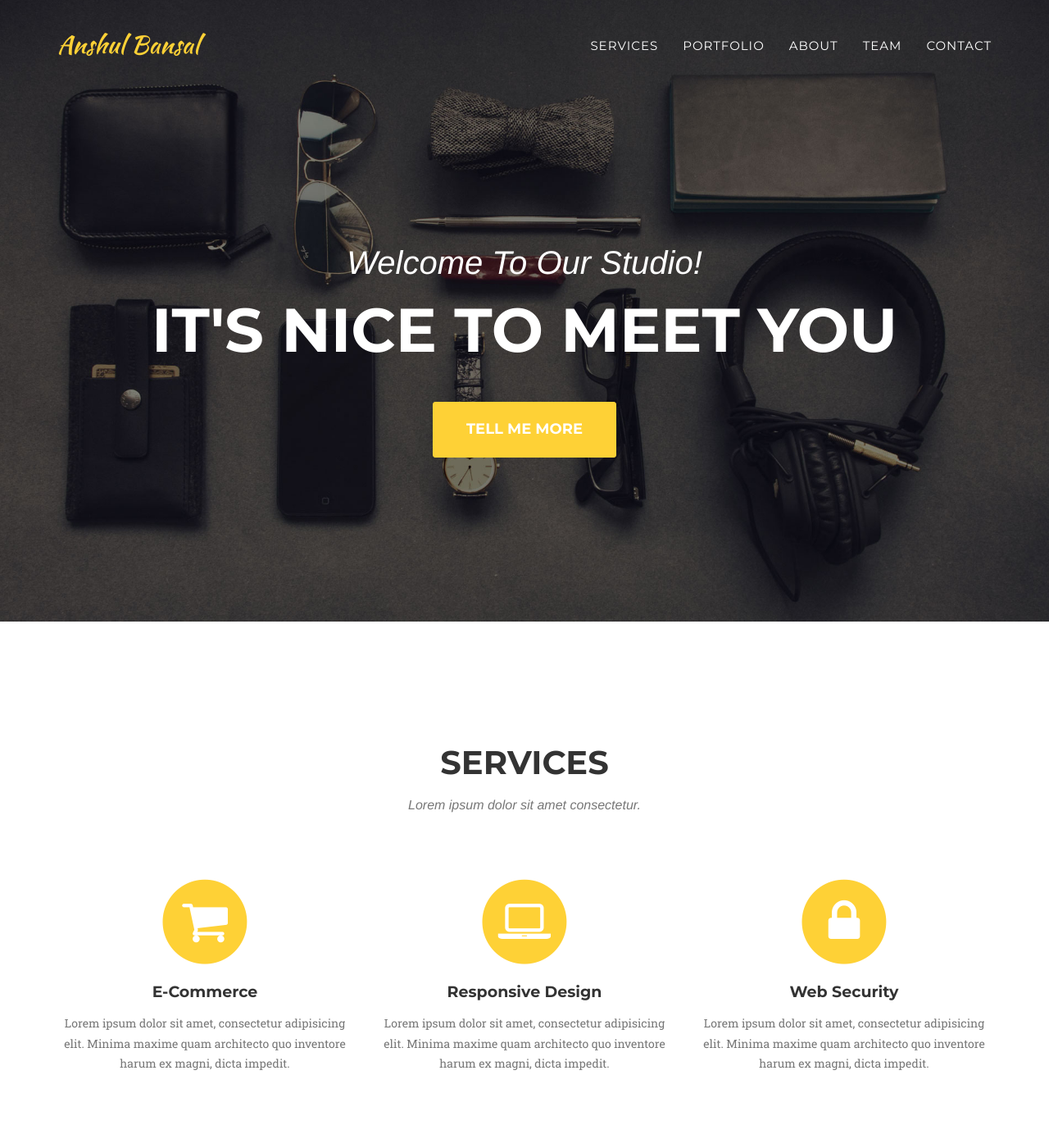
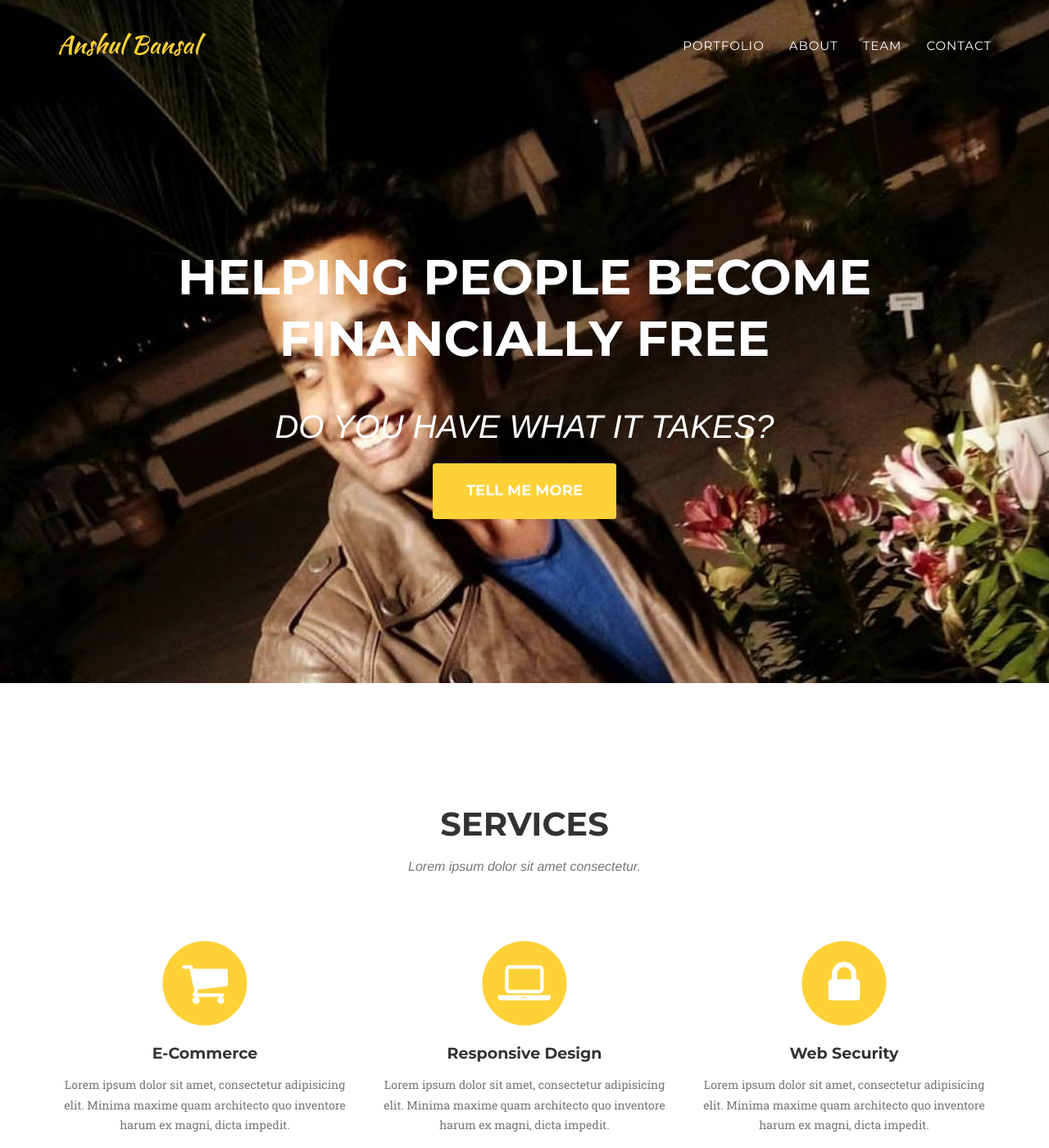
Before and after one commit to AnshBansh/anshulbansal, a Jekyll site: the page built from _posts/2014-07-16-project-3.markdown, in a window 1280 px wide and 1400 px high. Shown: the whole window at 82% size. Built offline with Jekyll 4.4.1, drawn with Linux system fonts in a browser that asks for light colours; some web fonts are replaced.

```diff
--- a/_includes/header.html
+++ b/_includes/header.html
@@ -19,11 +19,9 @@
                         <a href="#page-top"></a>
                     </li>
                     <li>
-                        <a class="page-scroll" href="#services">Services</a>
-                    </li>
-                    <li>
                         <a class="page-scroll" href="#portfolio">Portfolio</a>
                     </li>
+
                     <li>
                         <a class="page-scroll" href="#about">About</a>
                     </li>
@@ -44,8 +42,8 @@
     <header>
         <div class="container">
             <div class="intro-text">
-                <div class="intro-lead-in">Welcome To Our Studio!</div>
-                <div class="intro-heading">It's Nice To Meet You</div>
+                <div class="intro-heading">Helping People Become Financially Free</div>
+            <div class="intro-lead-in">DO YOU HAVE WHAT IT TAKES?</div>
                 <a href="#services" class="page-scroll btn btn-xl">Tell Me More</a>
             </div>
         </div>
```
Also changed, not shown: _includes/css/agency.css (+5 -5 lines), img/anshul_background.jpg (added).
